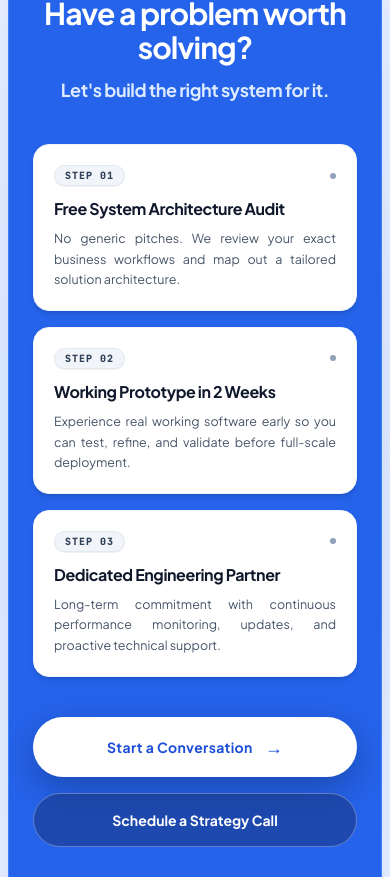
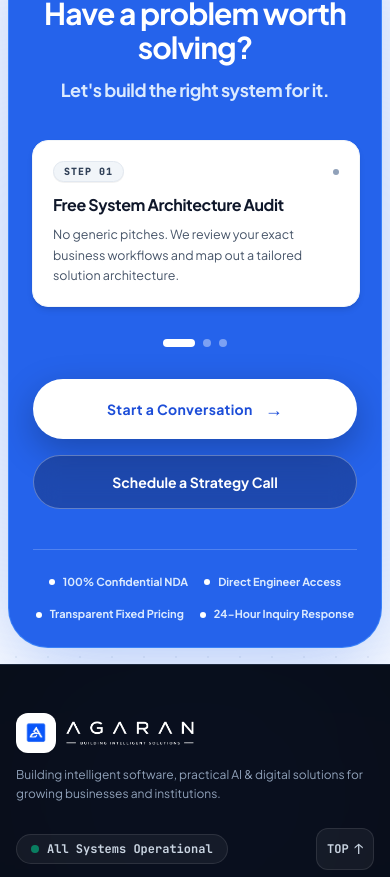
Before and after one commit to JOYJK348/agaran_site, a Next.js app: page / in a window 390 px wide. Shown: the part 6400-7277 px from the top of the page. Built offline with nearby package versions, Linux system fonts and the light colour scheme; no server answers; a web font is replaced by a local one.

Commit message:
feat: Convert FinalCTA 3 step cards into mobile touch swipe carousel with pagination dots

```diff
--- a/src/components/home/FinalCTA.tsx
+++ b/src/components/home/FinalCTA.tsx
@@ -1,6 +1,6 @@
 "use client";
 
-import { useRef } from "react";
+import { useRef, useState } from "react";
 import { motion, useInView } from "framer-motion";
 import Container from "@/components/ui/Container";
 
@@ -33,6 +33,18 @@ export default function FinalCTA() {
   const containerRef = useRef<HTMLDivElement>(null);
   const isInView = useInView(containerRef, { once: false, amount: 0.15 });
 
+  // Mobile Carousel Scroll Ref & Active Slide State
+  const ctaCarouselRef = useRef<HTMLDivElement>(null);
+  const [activeCtaSlide, setActiveCtaSlide] = useState(0);
+
+  const handleCtaScroll = () => {
+    if (!ctaCarouselRef.current) return;
+    const scrollPos = ctaCarouselRef.current.scrollLeft;
+    const cardWidth = ctaCarouselRef.current.offsetWidth * 0.8;
+    const newIndex = Math.round(scrollPos / cardWidth);
+    setActiveCtaSlide(Math.min(Math.max(newIndex, 0), highlights.length - 1));
+  };
+
   return (
     <section className="relative bg-white overflow-hidden py-4 sm:py-6 lg:py-8">
       {/* ── Soft Background Ambient Glows ── */}
@@ -49,7 +61,7 @@ export default function FinalCTA() {
         >
 
           {/* ── Top Header Section ── */}
-          <div className="relative z-10 text-center max-w-3xl mx-auto mb-10 sm:mb-12">
+          <div className="relative z-10 text-center max-w-3xl mx-auto mb-8 sm:mb-12">
             {/* Category Pill Badge */}
             <motion.div
               initial={{ opacity: 0, scale: 0.9 }}
@@ -81,15 +93,19 @@ export default function FinalCTA() {
             </motion.p>
           </div>
 
-          {/* ── 3 High-Impact Highlight Cards (100% Pure Clean White Background, Zero Blue Shadows) ── */}
-          <div className="relative z-10 grid grid-cols-1 md:grid-cols-3 gap-4 sm:gap-5 mb-10 sm:mb-12">
+          {/* ── 3 Step Cards — Touch Swipe Carousel on Mobile / Grid on Desktop ── */}
+          <div
+            ref={ctaCarouselRef}
+            onScroll={handleCtaScroll}
+            className="relative z-10 flex md:grid md:grid-cols-3 gap-4 sm:gap-5 overflow-x-auto pb-4 pt-1 snap-x snap-mandatory scrollbar-none -mx-2 px-2 sm:mx-0 sm:px-0 mb-4 sm:mb-12"
+          >
             {highlights.map((item, idx) => (
               <motion.div
                 key={item.title}
                 initial={{ opacity: 0, y: 20 }}
                 animate={isInView ? { opacity: 1, y: 0 } : { opacity: 0, y: 20 }}
                 transition={{ duration: 0.45, delay: 0.3 + idx * 0.08, ease: "easeOut" }}
-                className="group relative rounded-2xl bg-white border border-slate-100 p-5 sm:p-6 hover:-translate-y-1 transition-all duration-300 flex flex-col justify-between shadow-md hover:shadow-xl overflow-hidden"
+                className="w-[84vw] xs:w-[300px] sm:w-[320px] shrink-0 snap-center md:w-auto md:shrink group relative rounded-2xl bg-white border border-slate-100 p-5 sm:p-6 hover:-translate-y-1 transition-all duration-300 flex flex-col justify-between shadow-md hover:shadow-xl overflow-hidden"
               >
                 <div>
                   <div className="flex items-center justify-between mb-3">
@@ -103,11 +119,34 @@ export default function FinalCTA() {
                     {item.title}
                   </h3>
 
-                  <p className="text-[12.5px] sm:text-[13px] text-[#475569] leading-[1.65] font-normal text-justify">
+                  <p className="text-[12.5px] sm:text-[13px] text-[#475569] leading-[1.65] font-normal text-left">
                     {item.desc}
                   </p>
                 </div>
               </motion.div>
+            ))}
+          </div>
+
+          {/* Mobile Carousel Pagination Dots */}
+          <div className="flex md:hidden items-center justify-center gap-2 mb-8">
+            {highlights.map((_, i) => (
+              <button
+                key={i}
+                onClick={() => {
+                  if (ctaCarouselRef.current) {
+                    ctaCarouselRef.current.scrollTo({
+                      left: i * 280,
+                      behavior: "smooth",
+                    });
+                  }
+                }}
+                className={`h-2 rounded-full transition-all duration-300 cursor-pointer focus:outline-none ${
+                  activeCtaSlide === i
+                    ? "w-8 bg-white"
+                    : "w-2 bg-white/40 hover:bg-white/60"
+                }`}
+                aria-label={`Go to step ${i + 1}`}
+              />
             ))}
           </div>
 
```
